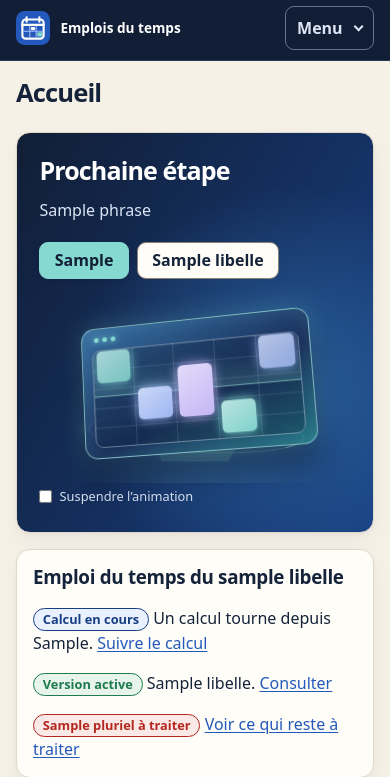
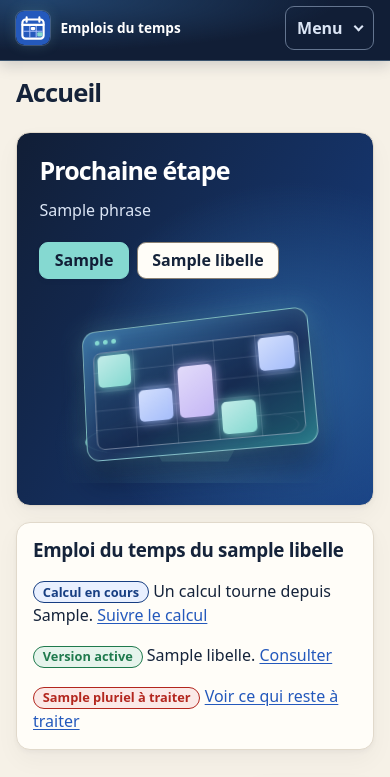
Before and after one commit to Maki882/projet-edt, a Python web app: template src/edt/web/templates/accueil.html in a window 390 px wide. Shown: the top 777 px of the page. Run offline with Jinja, Linux system fonts and the light colour scheme; the template is opened without the code that fills it: most values are stand-ins (such as "Sample title", 1, 10 or a date in 2020).

Commit message:
Animer la barre de navigation et simplifier l’hologramme

```diff
--- a/src/edt/web/static/css/app.css
+++ b/src/edt/web/static/css/app.css
@@ -143,13 +143,19 @@ h3 {
 .barre {
   display: flex;
   align-items: stretch;
-  gap: 1.5rem;
+  gap: clamp(0.65rem, 2vw, 1.5rem);
+  min-height: 3.75rem;
   padding: 0 clamp(1rem, 3vw, 2.5rem);
-  background: var(--bandeau);
+  background: radial-gradient(ellipse at 10% 0%, #21436c 0%, transparent 60%), var(--bandeau);
   color: var(--bandeau-texte);
-  border-bottom: 1px solid #273955;
+  border-bottom: 1px solid #3a536d;
+  box-shadow: 0 4px 14px #111e362e;
   position: relative;
   z-index: 20;
+}
+
+.barre:has(.acces) {
+  flex-wrap: wrap;
 }
 
 .marque {
@@ -182,6 +188,8 @@ h3 {
 .marque-logo {
   display: block;
   flex: none;
+  border-radius: 8px;
+  box-shadow: 0 0 0 1px #a5bdfa40, 0 0 0.85rem #85d9d133;
 }
 
 .marque-texte {
--- a/src/edt/web/static/css/edt.css
+++ b/src/edt/web/static/css/edt.css
@@ -839,11 +839,7 @@
 }
 
 .edt-etape-illustration {
-  display: grid;
-  grid-template-columns: auto 1fr;
-  align-items: center;
   justify-self: center;
-  column-gap: 0.45rem;
   width: min(100%, 29rem);
 }
 
@@ -854,7 +850,6 @@
 }
 
 .edt-hologramme {
-  grid-area: 1 / 1 / 2 / -1;
   position: relative;
   display: grid;
   place-items: center;
@@ -963,44 +958,21 @@
 .edt-etape-calendrier span:nth-child(4) { grid-area: 4 / 4 / 6 / 5; }
 .edt-etape-calendrier span:nth-child(5) { grid-area: 1 / 5 / 3 / 6; --edt-lumiere: #a5bdfa; }
 
-.edt-hologramme-pause,
-.edt-etape-illustration label {
-  display: none;
-}
-
 @media screen and (prefers-reduced-motion: no-preference) {
-  .edt-hologramme-pause {
-    display: block;
-    margin: 0;
-    accent-color: var(--accent);
-  }
-
-  .edt-etape-illustration label {
-    display: block;
-    padding-block: 0.25rem;
-    color: var(--bandeau-texte);
-    font-size: 0.8rem;
-    cursor: pointer;
-  }
-
-  .edt-hologramme-pause:checked ~ .edt-hologramme {
-    --edt-lecture-hologramme: paused;
-  }
-
   .edt-hologramme-cadre {
-    animation: edt-levitation 6s ease-in-out infinite var(--edt-lecture-hologramme, running);
+    animation: edt-levitation 4.8s ease-in-out;
   }
 
   .edt-hologramme-orbite {
-    animation: edt-orbite 12s linear infinite var(--edt-lecture-hologramme, running);
+    animation: edt-orbite 4.8s ease-in-out;
   }
 
   .edt-etape-calendrier::after {
-    animation: edt-balayage 4.8s linear infinite var(--edt-lecture-hologramme, running);
+    animation: edt-balayage 4.8s linear both;
   }
 
   .edt-etape-calendrier span {
-    animation: edt-creneau-flottant 4s ease-in-out infinite var(--edt-lecture-hologramme, running);
+    animation: edt-creneau-flottant 4s ease-in-out;
   }
 
   .edt-etape-calendrier span:nth-child(2) { animation-delay: -0.7s; }
--- a/src/edt/web/templates/accueil.html
+++ b/src/edt/web/templates/accueil.html
@@ -24,8 +24,6 @@
     {%- endif %}
   </div>
   <div class="edt-etape-illustration">
-    <input class="edt-hologramme-pause" id="edt-hologramme-pause" type="checkbox">
-    <label for="edt-hologramme-pause">Suspendre l’animation</label>
     <div class="edt-hologramme" aria-hidden="true">
       <div class="edt-hologramme-orbite"></div>
       <div class="edt-hologramme-cadre">
```
Also changed, not shown: other parts of src/edt/web/static/css/app.css (+64 -4 lines), docs/interface.md (+2 -2 lines), tests/integration/web_edt/test_accueil.py (+3 -2 lines).
